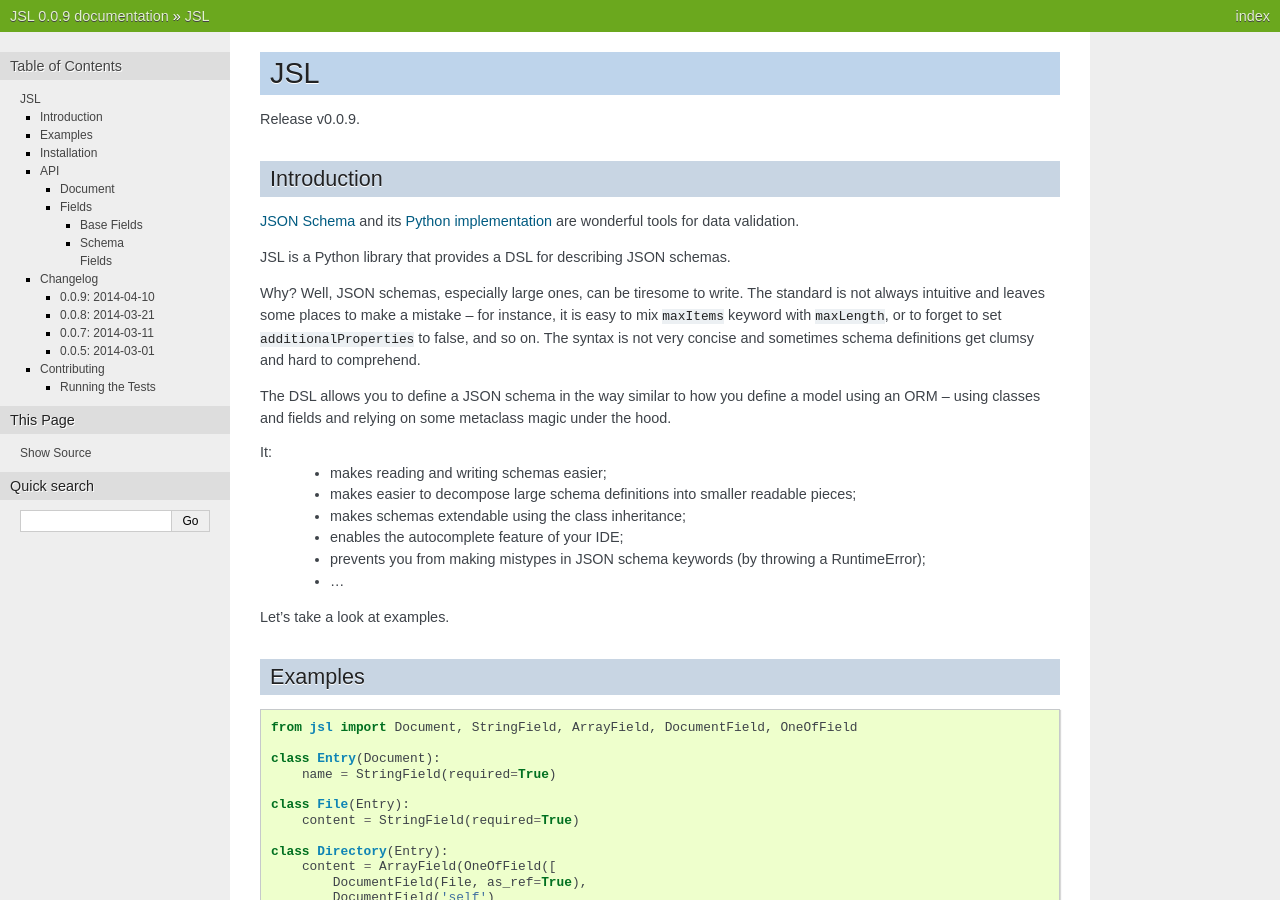
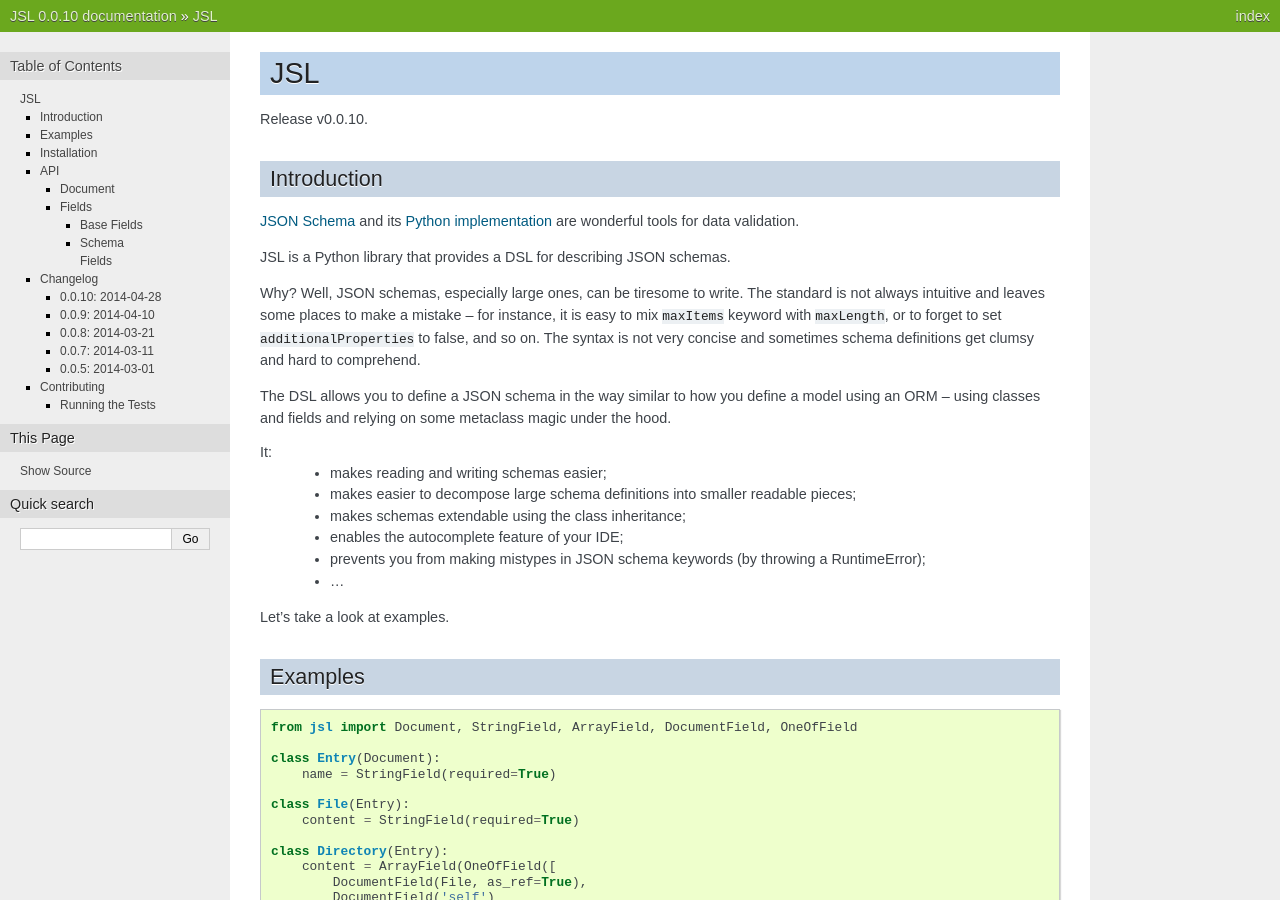
Before and after one commit to aromanovich/jsl, a Sphinx documentation site: the page built from docs/source/index.rst, in a window 1280 px wide and 900 px high. Built offline with Sphinx 7.4.7, drawn with Linux system fonts in a browser that asks for light colours; some of the changed text lies outside the part shown.

Commit message:
Update changelog, bump version to 0.0.10

```diff
--- a/docs/source/index.rst
+++ b/docs/source/index.rst
@@ -201,6 +201,11 @@ Schema Fields
 Changelog
 ---------
 
+0.0.10: 2014-04-28
+~~~~~~~~~~~~~~~~~~
+
+- Fix spelling of ``exclusiveMinimum`` by Keith T. Star.
+
 0.0.9: 2014-04-10
 ~~~~~~~~~~~~~~~~~
 
--- a/jsl/__init__.py
+++ b/jsl/__init__.py
@@ -12,7 +12,7 @@ __title__ = 'JSL'
 __author__ = 'Anton Romanovich'
 __license__ = 'BSD'
 __copyright__ = 'Copyright 2015 Anton Romanovich'
-__version__ = '0.0.9'
+__version__ = '0.0.10'
 __version_info__ = tuple(int(i) for i in __version__.split('.'))
 
 
```
